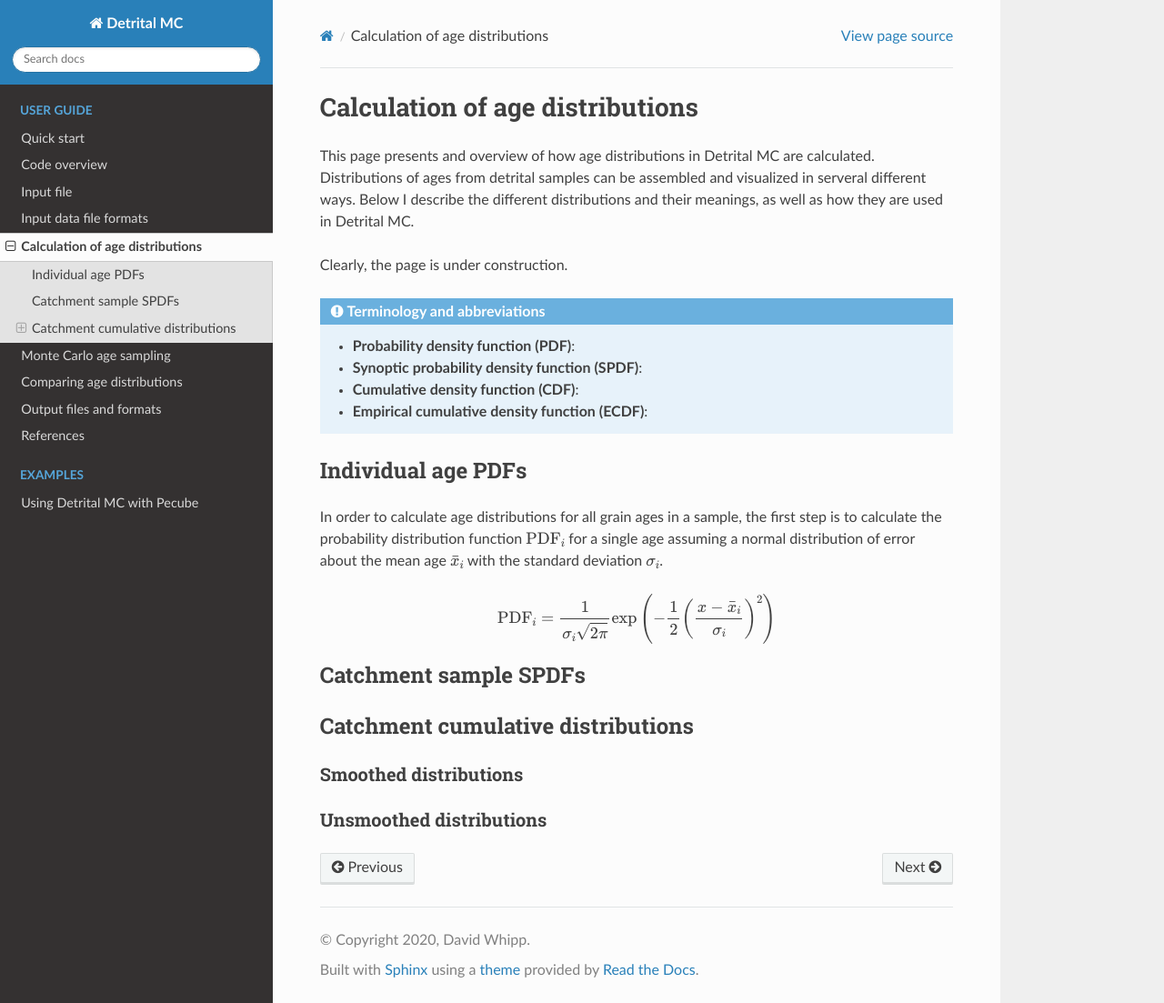
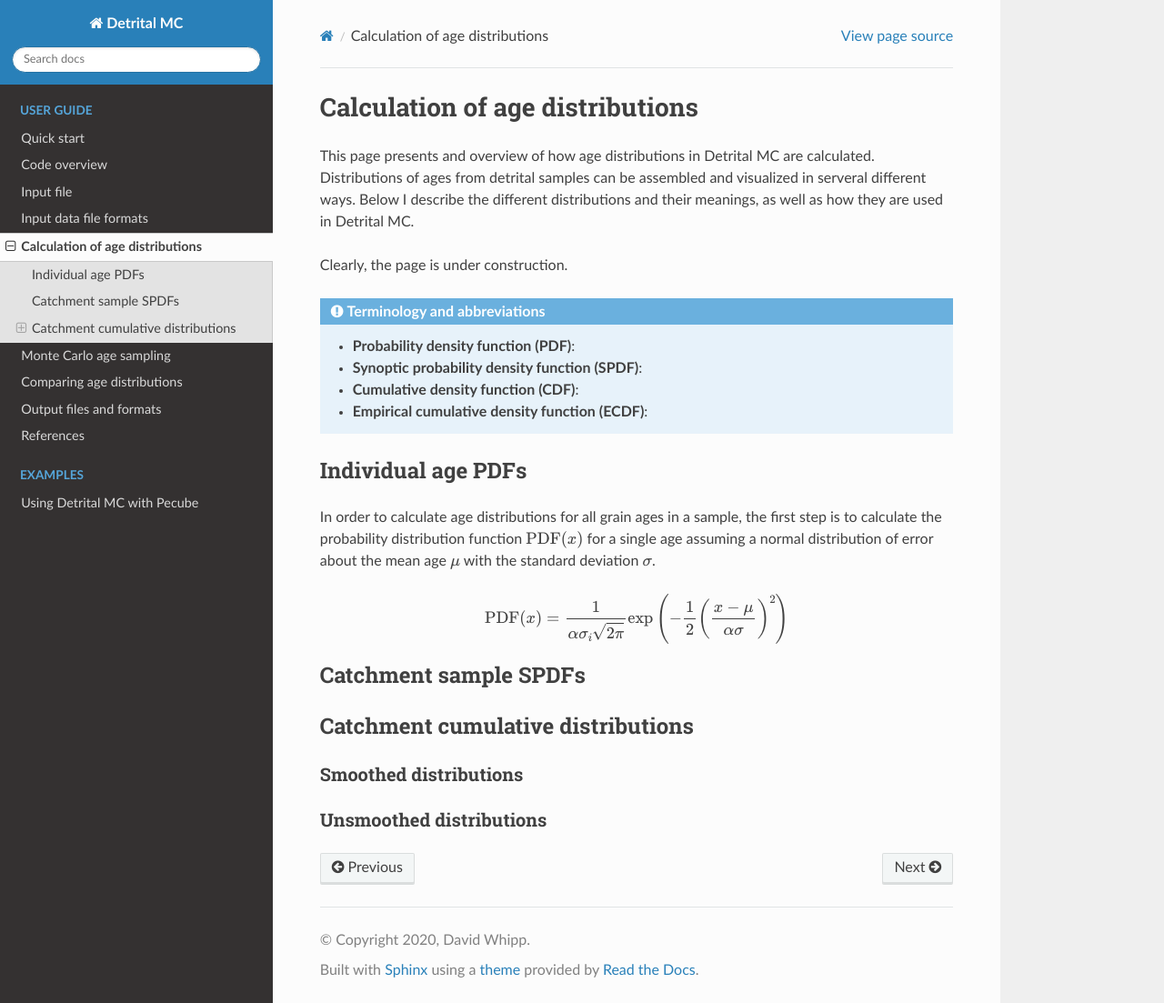
Before and after one commit to HUGG/Detrital-MC, a Sphinx documentation site: the page built from docs/source/manual/age-dists.rst, in a window 1280 px wide and 1103 px high. Shown: the whole window at 91% size. Built offline with Sphinx 7.4.7 and the Read the Docs theme 2.0.0, drawn with Linux system fonts in a browser that asks for light colours.

Commit message:
Updated math notation to be consistent with Bhutan II paper

```diff
--- a/docs/source/manual/age-dists.rst
+++ b/docs/source/manual/age-dists.rst
@@ -15,11 +15,11 @@ Clearly, the page is under construction.
 Individual age PDFs
 -------------------
 
-In order to calculate age distributions for all grain ages in a sample, the first step is to calculate the probability distribution function :math:`\mathrm{PDF}_{i}` for a single age assuming a normal distribution of error about the mean age :math:`\bar{x}_{i}` with the standard deviation :math:`\sigma_{i}`.
+In order to calculate age distributions for all grain ages in a sample, the first step is to calculate the probability distribution function :math:`\mathrm{PDF}(x)` for a single age assuming a normal distribution of error about the mean age :math:`\mu` with the standard deviation :math:`\sigma`.
 
 .. math::
 
-   \mathrm{PDF}_{i} = \frac{1}{\sigma_{i} \sqrt{2 \pi}} \exp \left(-\frac{1}{2} \left(\frac{x - \bar{x}_{i}}{\sigma_{i}} \right)^{2} \right)
+   \mathrm{PDF}(x) = \frac{1}{\alpha \sigma_{i} \sqrt{2 \pi}} \exp \left(-\frac{1}{2} \left(\frac{x - \mu}{\alpha \sigma} \right)^{2} \right)
 
 Catchment sample SPDFs
 ----------------------
```
